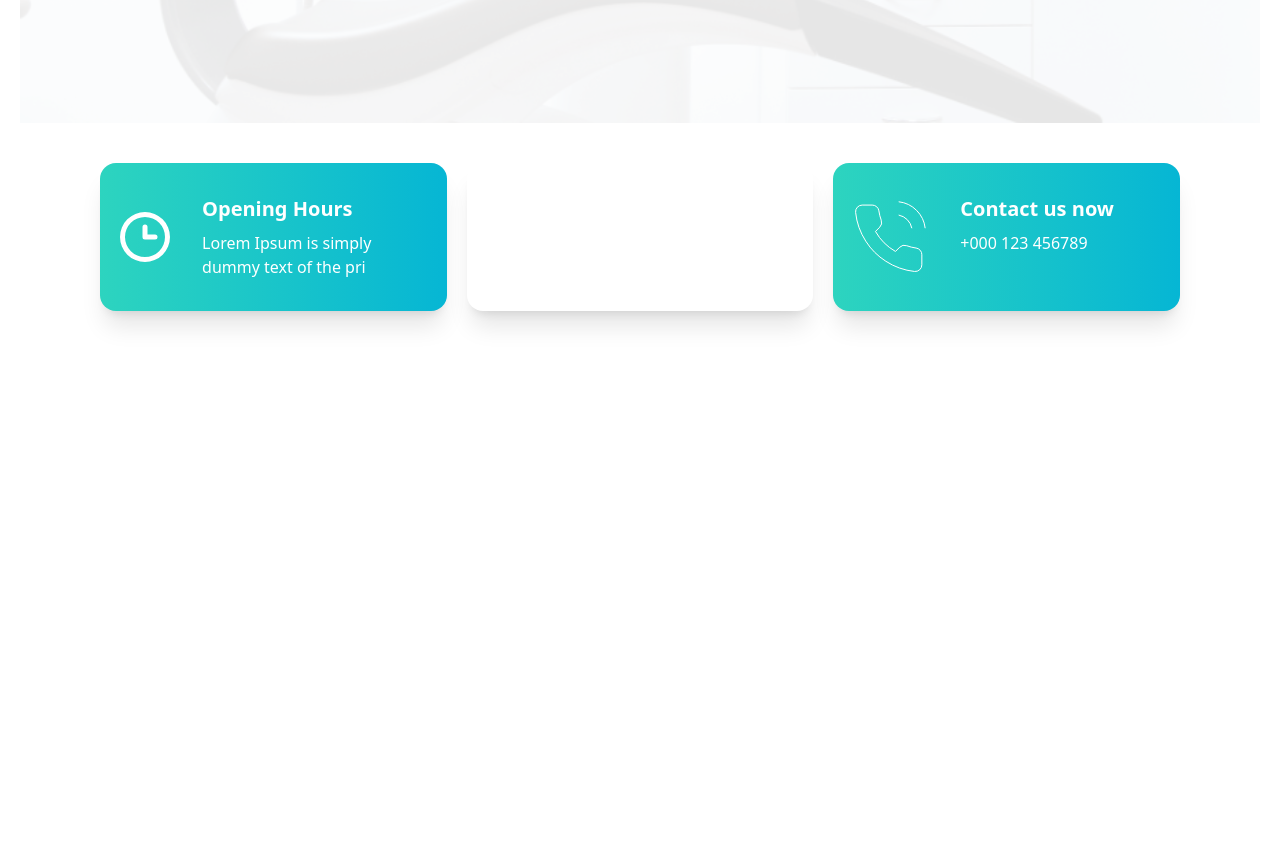
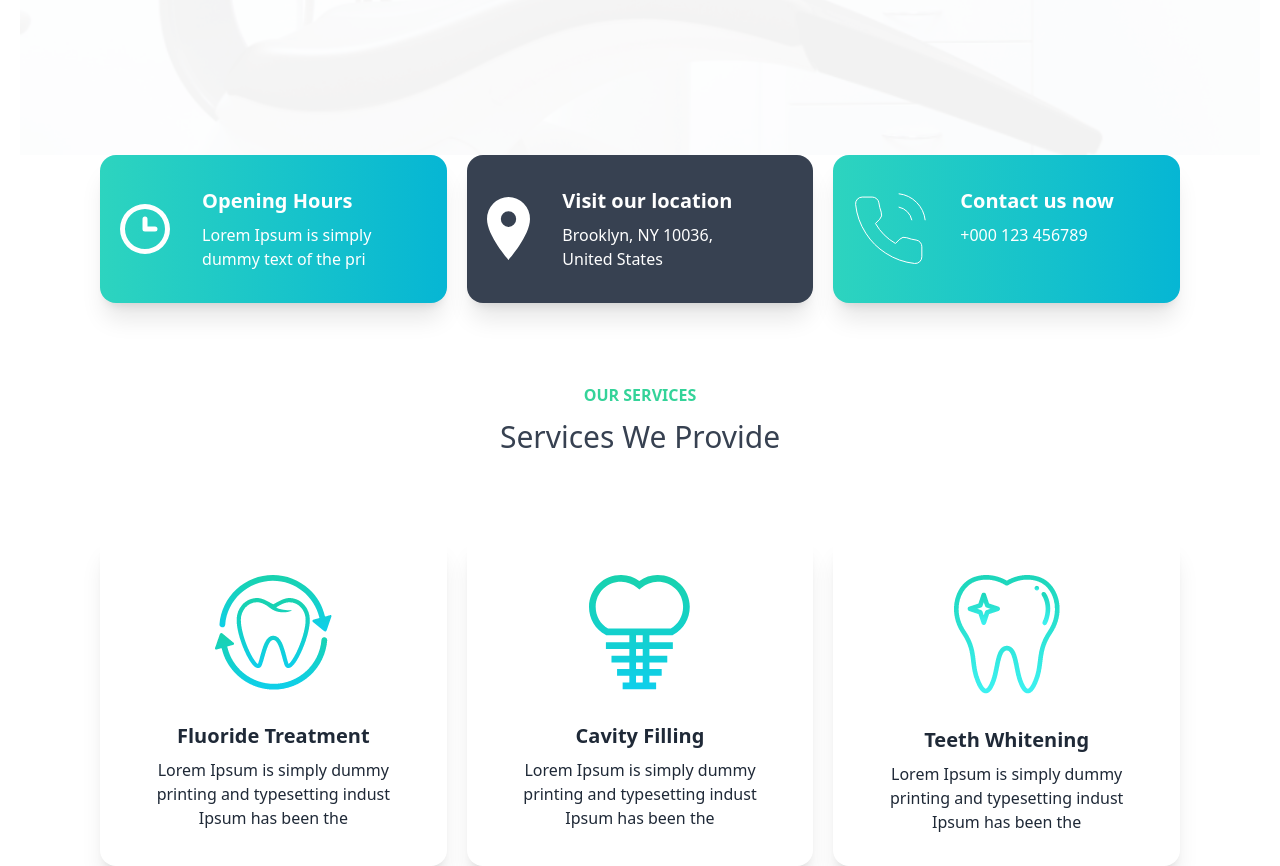
Before and after one commit to neel123go/Doctor-Portal-Client, a React (Create React App) app: page / in a window 1280 px wide. Shown: the part 620-1486 px from the top of the page. Before the commit the page ends 971 px from the top, so only its background shows below. Built offline with nearby package versions, Linux system fonts and the light colour scheme.

Commit message:
service section completed

```diff
--- a/src/Components/Pages/Banner/Banner.js
+++ b/src/Components/Pages/Banner/Banner.js
@@ -5,8 +5,8 @@ import Chair from '../../../assets/images/chair.png';
 const Banner = () => {
     return (
         <div className="hero min-h-auto" style={{ backgroundImage: `url(${BackgroundImg})` }}>
-            <div className="hero-overlay bg-opacity-90 bg-white"></div>
-            <div className="hero-content flex-col md:flex-row-reverse py-10 md:py-20 lg:py-40">
+            <div className="hero-overlay bg-opacity-95 bg-white"></div>
+            <div className="hero-content flex-col md:flex-row-reverse py-10 md:py-20 lg:py-44">
                 <div className='w-full md:w-1/2'>
                     <img src={Chair} alt="" />
                 </div>
--- a/src/Components/Pages/Home/Home.js
+++ b/src/Components/Pages/Home/Home.js
@@ -1,12 +1,14 @@
 import React from 'react';
 import Banner from '../Banner/Banner';
 import InfoCard from '../InfoCard/InfoCard';
+import Services from '../Services/Services';
 
 const Home = () => {
     return (
         <div className='px-5'>
             <Banner></Banner>
             <InfoCard></InfoCard>
+            <Services></Services>
         </div>
     );
 };
--- a/src/Components/Pages/InfoCard/InfoCard.js
+++ b/src/Components/Pages/InfoCard/InfoCard.js
@@ -5,7 +5,7 @@ import icon3 from '../../../assets/icons/phone.svg';
 
 const InfoCard = () => {
     return (
-        <div className='grid grid-cols-1 lg:grid-cols-3 gap-5 px-2 xl:px-20 py-10'>
+        <div className='grid grid-cols-1 lg:grid-cols-3 gap-5 px-2 xl:px-20 py-15 xl:py-0'>
             <div className="card lg:card-side bg-base-100 shadow-xl px-5 py-5 lg:py-0 text-white bg-gradient-to-r from-teal-400 to-cyan-500">
                 <figure><img src={icon1} alt="Icon1" /></figure>
                 <div className="card-body">
@@ -14,7 +14,7 @@ const InfoCard = () => {
                 </div>
             </div>
 
-            <div className="card lg:card-side bg-base-100 shadow-xl px-5 py-5 lg:py-0 text-white">
+            <div className="card lg:card-side bg-gray-700 shadow-xl px-5 py-5 lg:py-0 text-white">
                 <figure><img src={icon2} alt="Icon2" /></figure>
                 <div className="card-body">
                     <h2 className="card-title">Visit our location</h2>
--- /dev/null
+++ b/src/Components/Pages/Service/Service.js
@@ -0,0 +1,17 @@
+import React from 'react';
+
+const Service = ({ service }) => {
+    return (
+        <div className="card w-100 shadow-xl">
+            <figure className='mt-10'>
+                <img src={service.img} alt="Treatment Icon" className="rounded-xl" />
+            </figure>
+            <div className="card-body items-center text-center">
+                <h2 className="card-title">{service.title}</h2>
+                <p>{service.description}</p>
+            </div>
+        </div>
+    );
+};
+
+export default Service;
--- /dev/null
+++ b/src/Components/Pages/Services/Services.js
@@ -0,0 +1,43 @@
+import React from 'react';
+import Img1 from '../../../assets/images/fluoride.png';
+import Img2 from '../../../assets/images/cavity.png';
+import Img3 from '../../../assets/images/whitening.png';
+import Service from '../Service/Service';
+
+const Services = () => {
+    const services = [
+        {
+            _id: 1,
+            title: 'Fluoride Treatment',
+            img: Img1,
+            description: 'Lorem Ipsum is simply dummy printing and typesetting indust Ipsum has been the',
+        },
+        {
+            _id: 2,
+            title: 'Cavity Filling',
+            img: Img2,
+            description: 'Lorem Ipsum is simply dummy printing and typesetting indust Ipsum has been the',
+        },
+        {
+            _id: 3,
+            title: 'Teeth Whitening',
+            img: Img3,
+            description: 'Lorem Ipsum is simply dummy printing and typesetting indust Ipsum has been the',
+        }
+    ]
+    return (
+        <div className='mt-20'>
+            <div className='text-center'>
+                <h2 className='font-bold text-emerald-400'>OUR SERVICES</h2>
+                <h2 className='text-3xl mt-3 text-gray-700'>Services We Provide</h2>
+            </div>
+            <div className='grid grid-cols-1 lg:grid-cols-3 gap-5 px-2 xl:px-20 py-15 xl:py-0 lg:mt-20 mt-5'>
+                {
+                    services.map(service => <Service key={service._id} service={service}></Service>)
+                }
+            </div>
+        </div>
+    );
+};
+
+export default Services;
```
